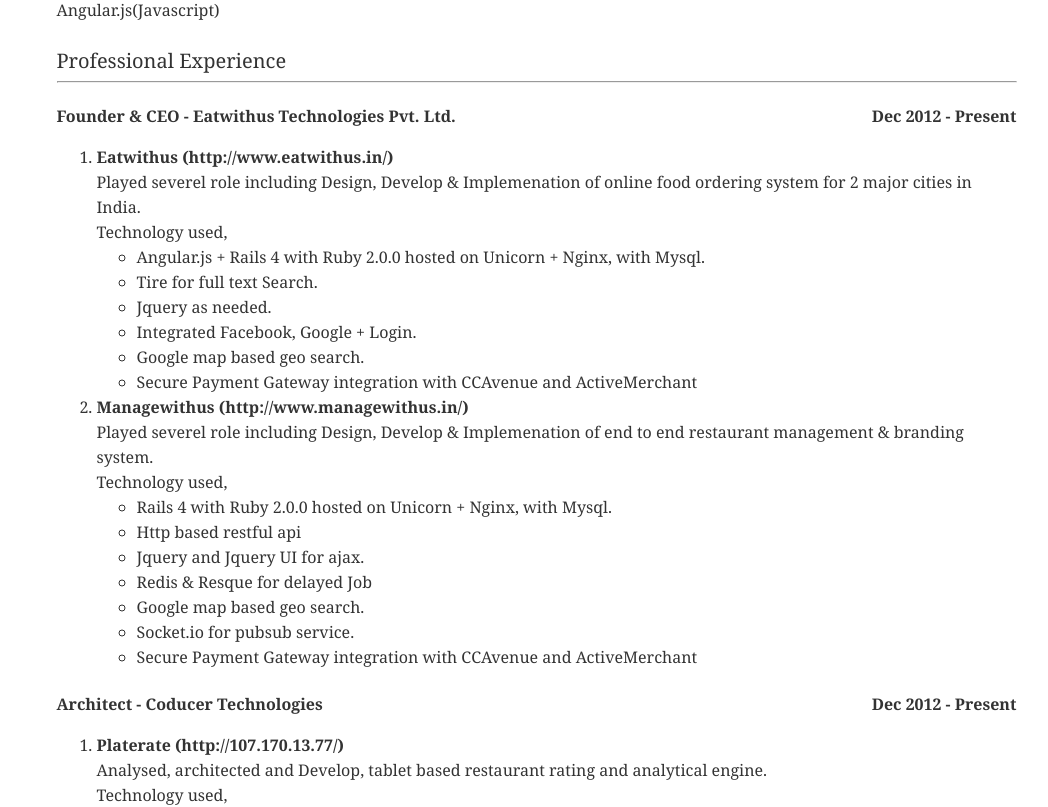
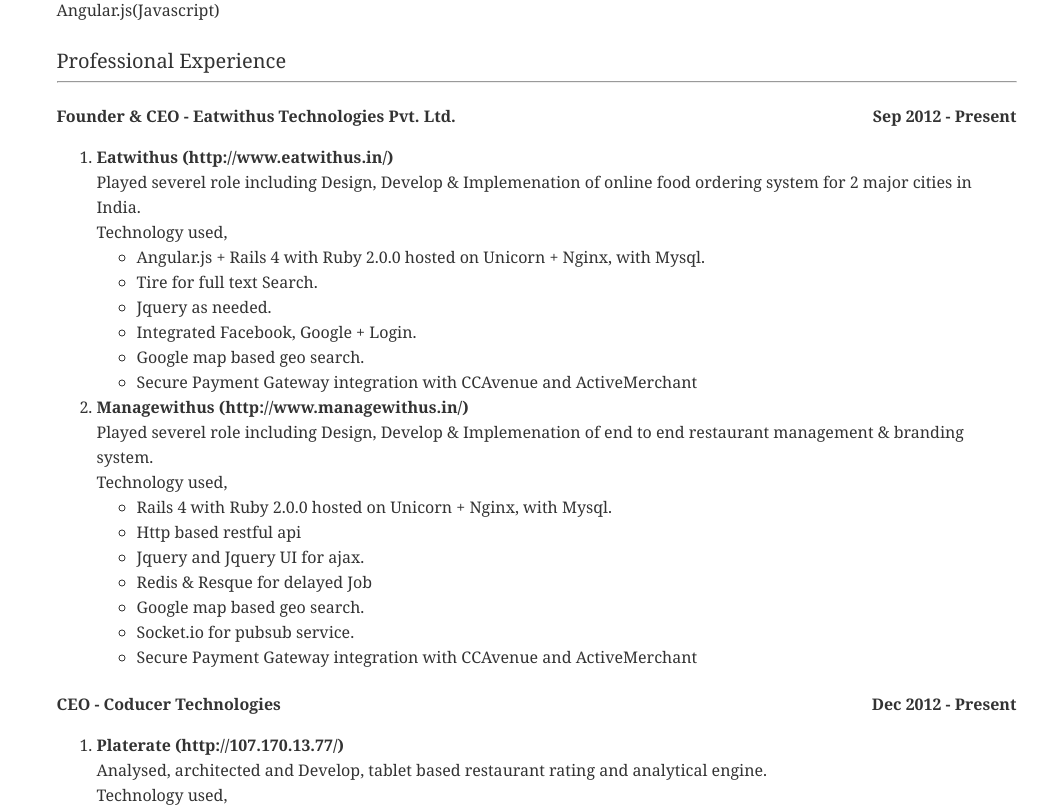
Before and after one commit to kjaikeerthi/kjaikeerthi.github.io, a Jekyll site: the page resume.html, which Jekyll copies as it is, in a window 1280 px wide and 1400 px high. Shown: the part 223-1030 px from the top of the window, without its empty margins (116-1164 px from the left). Built offline with Jekyll 4.4.1, drawn with Linux system fonts in a browser that asks for light colours; Markdown is read by kramdown in place of the engine named in the settings.

Commit message:
updated resume

```diff
--- a/resume.html
+++ b/resume.html
@@ -115,7 +115,7 @@
       <div class='work'>
         <h4>
           <span class="left">Founder & CEO - Eatwithus Technologies Pvt. Ltd.</span>
-          <span  class="right">Dec 2012 - Present</span></h4>
+          <span  class="right">Sep 2012 - Present</span></h4>
         <div class="clear"></div>
         <ol>
           <li>
@@ -184,7 +184,7 @@
 
       <div class='work'>
         <h4>
-          <span class="left">Architect - Coducer Technologies</span>
+          <span class="left">CEO - Coducer Technologies</span>
           <span  class="right">Dec 2012 - Present</span></h4>
         <div class="clear"></div>
         <ol>
```
